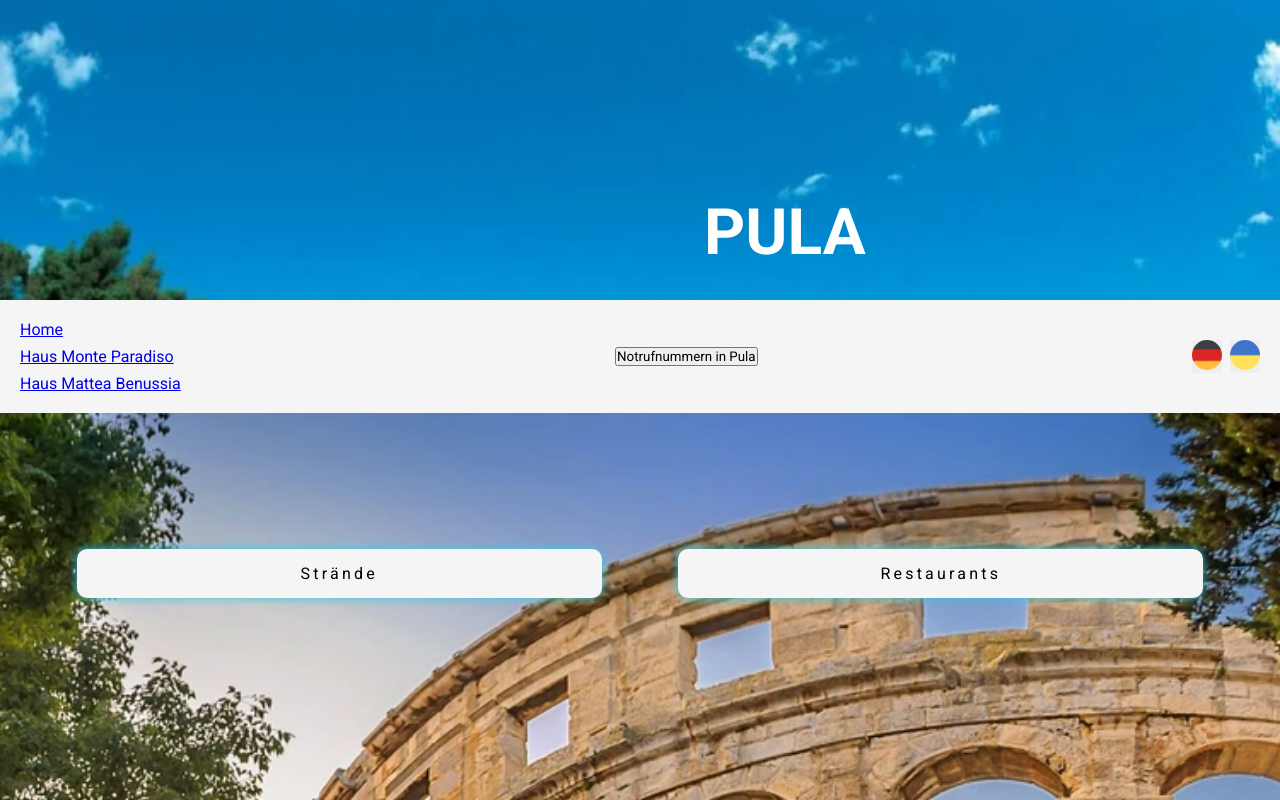
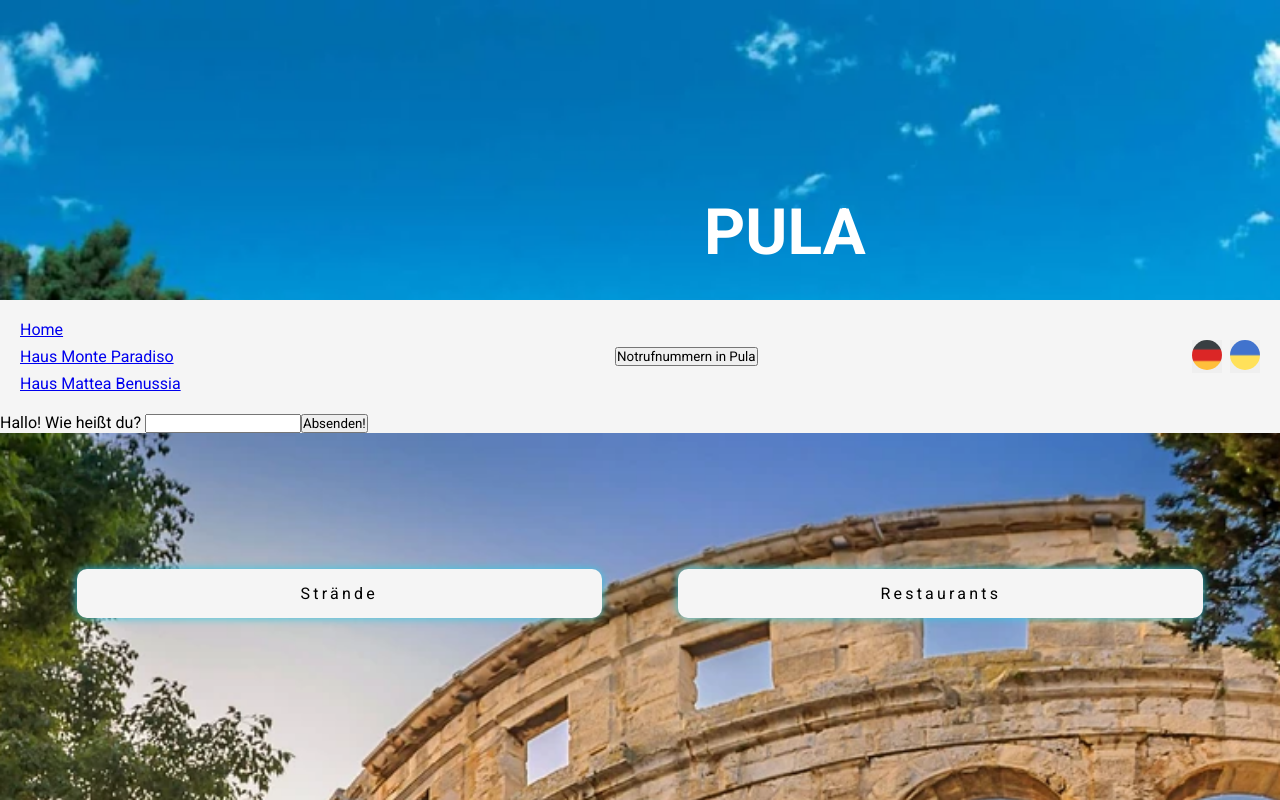
Before and after one commit to jana-rosegarden/travel-app-react, a React (Vite) app: page / in a window 1280 px wide. Shown: the top 800 px of the page. Built offline with nearby package versions, Linux system fonts and the light colour scheme.

Commit message:
Notafallnummern - fix + UsersModal erstellt

```diff
--- a/src/App.jsx
+++ b/src/App.jsx
@@ -12,19 +12,23 @@ import Hause from './pages/Hause.jsx';
 import Kategorieliste from './pages/Kategorieliste.jsx';
 
 export const LanguageContext = createContext();
-export const EmergencyTelContex = createContext();
+export const EmergencyTelContext = createContext();
+export const UsersContext = createContext();
 
 function App() {
   const [lang, setLang] = useState(localStorage.getItem("language") || "de");
   const [showNotfallNummern, setShowNotfallNummern] = useState(false);
-
+  const [currentUser, setCurrentUser] = useState(localStorage.getItem("user") || "");
+  console.log(currentUser)
   useEffect(()=>{
     localStorage.setItem("language", lang)
   }, [lang])
 
   return (
       <LanguageContext. Provider value={{lang, setLang}}>
-      <EmergencyTelContex.Provider value={{showNotfallNummern, setShowNotfallNummern}}>
+      <UsersContext. Provider value={{currentUser, setCurrentUser}}>
+      <EmergencyTelContext.Provider value={{showNotfallNummern, setShowNotfallNummern}}>
+
       <BrowserRouter>
           <Header />
           <Nav />
@@ -38,7 +42,9 @@ function App() {
 
 
       </BrowserRouter>
-      </EmergencyTelContex.Provider>
+
+      </EmergencyTelContext.Provider>
+      </UsersContext.Provider>
       </LanguageContext. Provider>
   )
 }
--- a/src/components/Nav.jsx
+++ b/src/components/Nav.jsx
@@ -6,13 +6,13 @@ import ukrLang from "../assets/images/icons/ukr.webp"
 import { useContext } from "react";
 
 import { LanguageContext } from "../App.jsx";
-import { EmergencyTelContex } from "../App.jsx";
+import { EmergencyTelContext } from "../App.jsx";
 
 import { translations } from "../data/translations.js";
 
 export default function Nav(){
     const {lang, setLang} = useContext(LanguageContext);
-    const {showNotfallNummern, setShowNotfallNummern} = useContext(EmergencyTelContex);
+    const {showNotfallNummern, setShowNotfallNummern} = useContext(EmergencyTelContext);
 
     function toggleShowNotfallNummer(){
         setShowNotfallNummern(prev => !prev)
--- /dev/null
+++ b/src/components/UsersModal.jsx
@@ -0,0 +1,54 @@
+import { useContext, useState } from "react";
+import { UsersContext } from "../App";
+
+export default function UsersModal(){
+    const {currentUser, setCurrentUser} = useContext(UsersContext);
+    const [isUserSubmit, setIsUserSubmit] = useState(false);
+
+    function getUser(e){
+        setCurrentUser(e.target.value)
+        e.target.value = ""
+    };
+
+    function showUsersName(){
+        setIsUserSubmit(true)
+    };
+    function changeUsersName(){
+        setIsUserSubmit(false)
+        setCurrentUser("")
+    };
+
+    localStorage.setItem("user", currentUser);
+
+
+    return(
+        <>
+            <div>
+                {!isUserSubmit &&
+                <form>
+                    <label htmlFor="usersname"> Hallo! Wie heißt du? </label>
+
+                    <input
+                           type="text"
+                           id="usersname"
+                           value={currentUser }
+                           onChange={getUser}/>
+                    <input type="button"
+                           value="Absenden!"
+                           onClick={showUsersName}
+                           />
+
+                </form>
+                }
+                {isUserSubmit && <>
+                                <h3>Willkommen an Board, {currentUser}! </h3>
+                                <button type="button"
+                                onClick={changeUsersName}
+                                >Name ändern</button>
+                </>
+                }
+
+            </div>
+        </>
+    )
+}
--- a/src/pages/Hause.jsx
+++ b/src/pages/Hause.jsx
@@ -2,7 +2,7 @@ import { useParams } from "react-router-dom";
 import { useContext, useState } from "react";
 
 import { LanguageContext } from "../App";
-import { EmergencyTelContex } from "../App";
+import { EmergencyTelContext } from "../App";
 import Card from "../components/Card";
 import Impressum from "../components/Impressum.jsx";
 import Minicard from "../components/Minicard.jsx";
@@ -13,7 +13,7 @@ import { kontaktsData } from "../data/kontakts.js";
 export default function Hause(){
     const { hause } = useParams();
     const {lang, setLang} = useContext(LanguageContext);
-    const {showNotfallNummern, setShowNotfallNummern} = useContext(EmergencyTelContex);
+    const {showNotfallNummern, setShowNotfallNummern} = useContext(EmergencyTelContext);
     const[isOpenDaten, setOpenDaten] = useState(false);
     const [isOpenImpressum, setOpenImpressum] = useState(false);
 
--- a/src/pages/Home.jsx
+++ b/src/pages/Home.jsx
@@ -4,13 +4,14 @@ import { useState, useContext } from "react";
 import Main from "../components/Main.jsx"
 import Impressum from "../components/Impressum.jsx";
 import Liste from "../components/Liste.jsx";
+import UsersModal from "../components/UsersModal.jsx";
 
-import { EmergencyTelContex } from "../App.jsx";
+import { EmergencyTelContext } from "../App.jsx";
 
 export default function Home(){
     const[isOpenDaten, setOpenDaten] = useState(false);
         const [isOpenImpressum, setOpenImpressum] = useState(false);
-        const {showNotfallNummern, setShowNotfallNummern} = useContext(EmergencyTelContex);
+        const {showNotfallNummern, setShowNotfallNummern} = useContext(EmergencyTelContext);
 
         function handleToggleDaten(){
             setOpenDaten(prev => !prev)
@@ -21,6 +22,7 @@ export default function Home(){
 
     return(
         <>
+         <UsersModal />
          {showNotfallNummern && <Liste />}
          <Main />
           <Impressum
--- a/src/pages/Kategorieliste.jsx
+++ b/src/pages/Kategorieliste.jsx
@@ -3,7 +3,7 @@ import { useParams } from "react-router-dom"
 import { useContext, useState } from "react";
 
 import { LanguageContext } from "../App.jsx";
-import { EmergencyTelContex } from "../App.jsx";
+import { EmergencyTelContext } from "../App.jsx";
 
 import { categoryData } from "../data/categoryData.js";
 import { categoryTranslations } from "../data/translations.js";
@@ -16,7 +16,7 @@ export default function Kategorieliste(){
     const {category} = useParams();
 
     const {lang, setLang } = useContext(LanguageContext);
-    const {showNotfallNummern, setShowNotfallNummern} = useContext(EmergencyTelContex);
+    const {showNotfallNummern, setShowNotfallNummern} = useContext(EmergencyTelContext);
 
     const { de, uk } = categoryTranslations;
 
```
